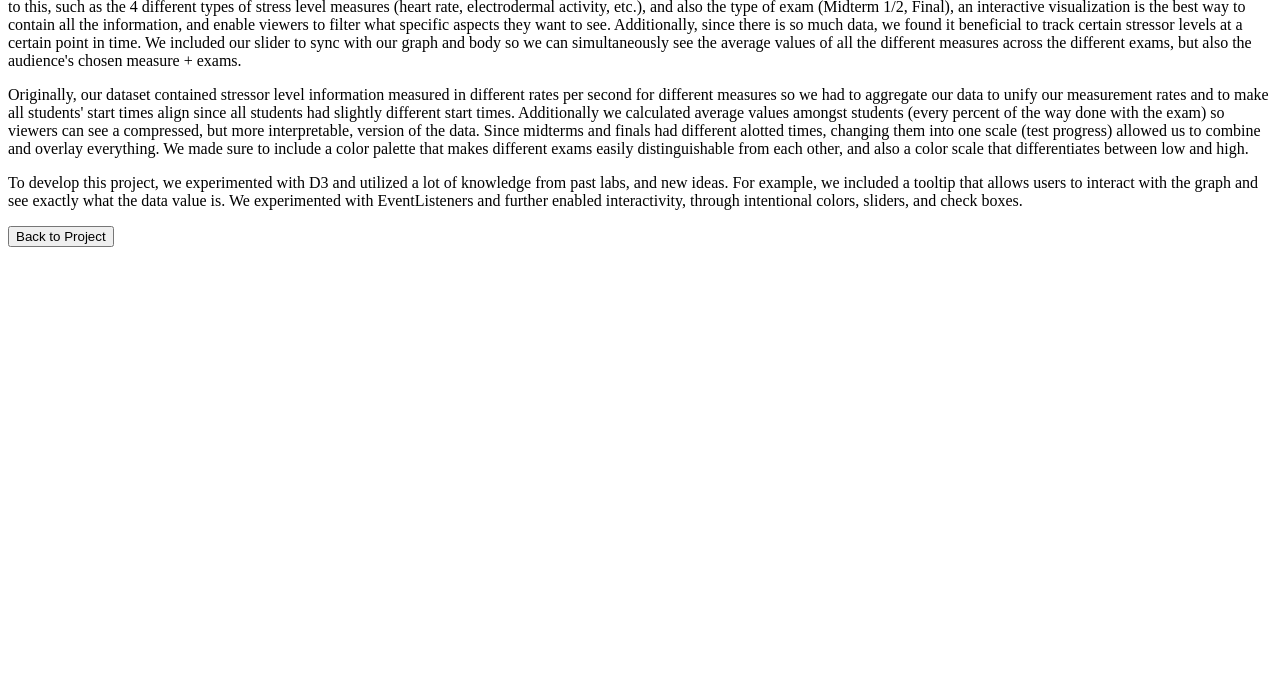
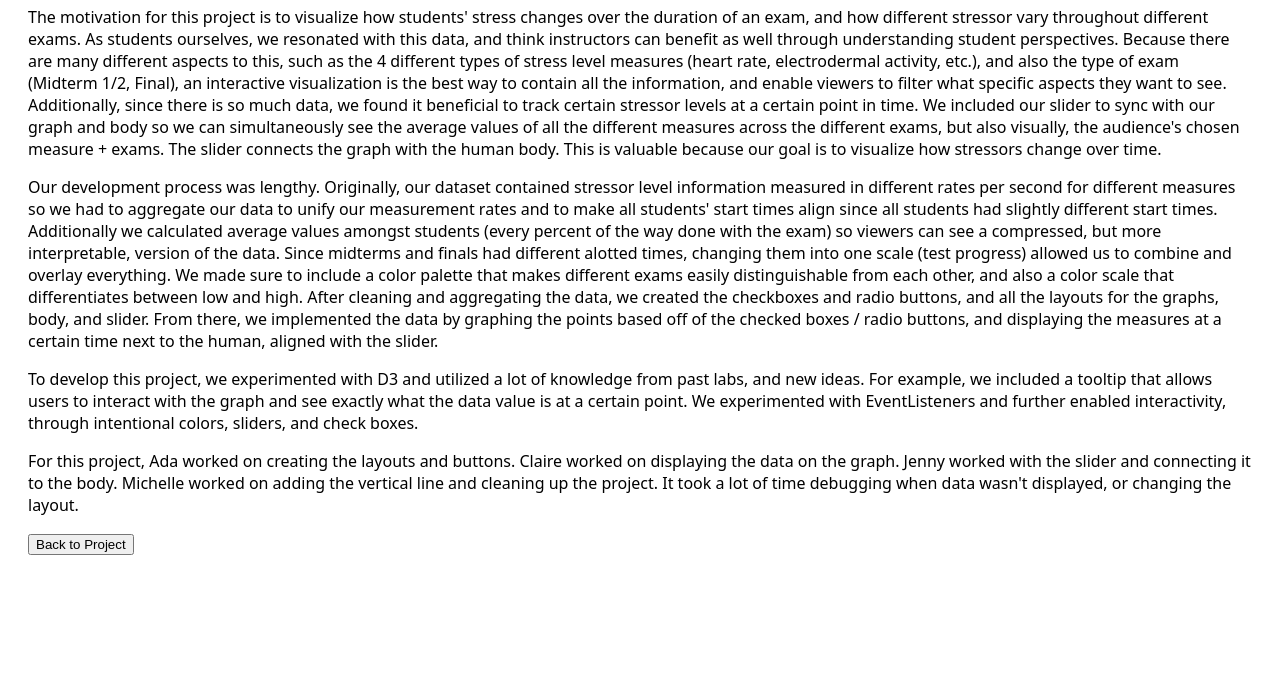
Before and after one commit to clairelee-ucsd/dsc106-project3, a plain HTML site: page writeup.html in a window 1280 px wide. Shown: the part 100-800 px from the top of the page. Drawn offline with Linux system fonts and the light colour scheme.

Commit message:
changed writeup

```diff
--- a/writeup.html
+++ b/writeup.html
@@ -1,50 +1,65 @@
 <!DOCTYPE html>
 <html lang="en">
   <head>
-    <meta charset="UTF-8">
-    <meta name="viewport" content="width=device-width, initial-scale=1.0">
+    <meta charset="UTF-8" />
+    <meta name="viewport" content="width=device-width, initial-scale=1.0" />
     <title>Write Up</title>
+    <link rel="stylesheet" href="styles.css" />
   </head>
   <body>
     <h1>Write Up</h1>
     <p>
       The motivation for this project is to visualize how students' stress
-        changes over the duration of an exam. As students ourselves, we
-        resonated with this data. Because there are many different aspects to
-        this, such as the 4 different types of stress level measures (heart
-        rate, electrodermal activity, etc.), and also the type of exam (Midterm
-        1/2, Final), an interactive visualization is the best way to contain all
-        the information, and enable viewers to filter what specific aspects they
-        want to see. Additionally, since there is so much data, we found it
-        beneficial to track certain stressor levels at a certain point in time.
-        We included our slider to sync with our graph and body so we can
-        simultaneously see the average values of all the different measures
-        across the different exams, but also the audience's chosen measure +
-        exams.
+      changes over the duration of an exam, and how different stressor vary
+      throughout different exams. As students ourselves, we resonated with this
+      data, and think instructors can benefit as well through understanding
+      student perspectives. Because there are many different aspects to this,
+      such as the 4 different types of stress level measures (heart rate,
+      electrodermal activity, etc.), and also the type of exam (Midterm 1/2,
+      Final), an interactive visualization is the best way to contain all the
+      information, and enable viewers to filter what specific aspects they want
+      to see. Additionally, since there is so much data, we found it beneficial
+      to track certain stressor levels at a certain point in time. We included
+      our slider to sync with our graph and body so we can simultaneously see
+      the average values of all the different measures across the different
+      exams, but also visually, the audience's chosen measure + exams. The
+      slider connects the graph with the human body. This is valuable because
+      our goal is to visualize how stressors change over time.
     </p>
     <p>
-        Originally, our dataset contained stressor level information measured in
-        different rates per second for different measures so we had to
-        aggregate our data to unify our measurement rates and to make all students'
-        start times align since all students had slightly different start times.
-        Additionally we calculated average values amongst students (every percent of the
-        way done with the exam) so viewers can see a compressed, but more
-        interpretable, version of the data. Since midterms and finals had
-        different alotted times, changing them into one scale (test progress)
-        allowed us to combine and overlay everything. We made sure to include a
-        color palette that makes different exams easily distinguishable from
-        each other, and also a color scale that differentiates between low and
-        high.
+      Our development process was lengthy. Originally, our dataset contained
+      stressor level information measured in different rates per second for
+      different measures so we had to aggregate our data to unify our
+      measurement rates and to make all students' start times align since all
+      students had slightly different start times. Additionally we calculated
+      average values amongst students (every percent of the way done with the
+      exam) so viewers can see a compressed, but more interpretable, version of
+      the data. Since midterms and finals had different alotted times, changing
+      them into one scale (test progress) allowed us to combine and overlay
+      everything. We made sure to include a color palette that makes different
+      exams easily distinguishable from each other, and also a color scale that
+      differentiates between low and high. After cleaning and aggregating the
+      data, we created the checkboxes and radio buttons, and all the layouts for
+      the graphs, body, and slider. From there, we implemented the data by
+      graphing the points based off of the checked boxes / radio buttons, and
+      displaying the measures at a certain time next to the human, aligned with
+      the slider.
     </p>
     <p>
       To develop this project, we experimented with D3 and utilized a lot of
       knowledge from past labs, and new ideas. For example, we included a
-        tooltip that allows users to interact with the graph and see exactly
-        what the data value is. We experimented with EventListeners and further
-        enabled interactivity, through intentional colors, sliders, and check
-        boxes.
+      tooltip that allows users to interact with the graph and see exactly what
+      the data value is at a certain point. We experimented with EventListeners
+      and further enabled interactivity, through intentional colors, sliders,
+      and check boxes.
     </p>
-
+    <p>
+      For this project, Ada worked on creating the layouts and buttons. Claire
+      worked on displaying the data on the graph. Jenny worked with the slider
+      and connecting it to the body. Michelle worked on adding the vertical line
+      and cleaning up the project. It took a lot of time debugging when data
+      wasn't displayed, or changing the layout.
+    </p>
     <a href="index.html">
       <button>Back to Project</button>
     </a>
```
Lines whose indentation alone changed are shown as unchanged.
